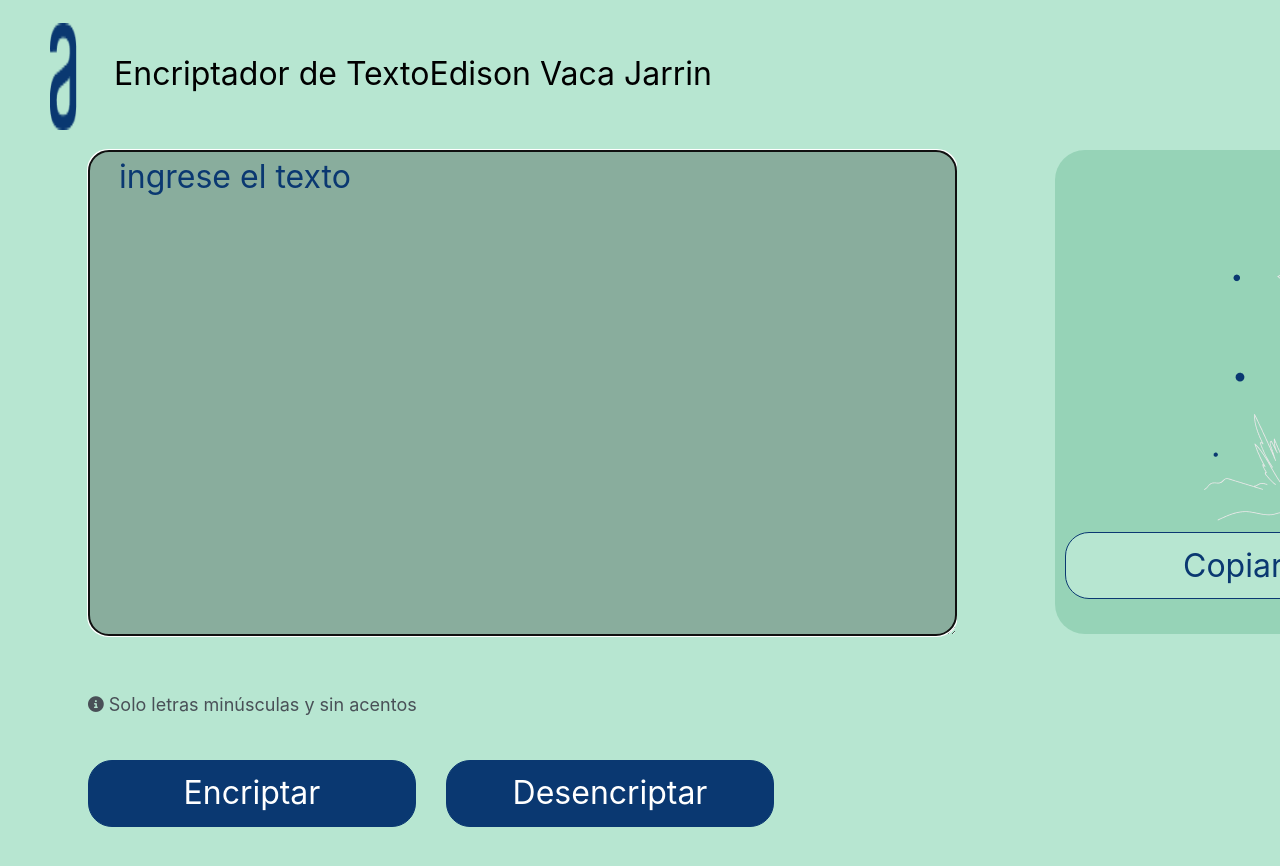
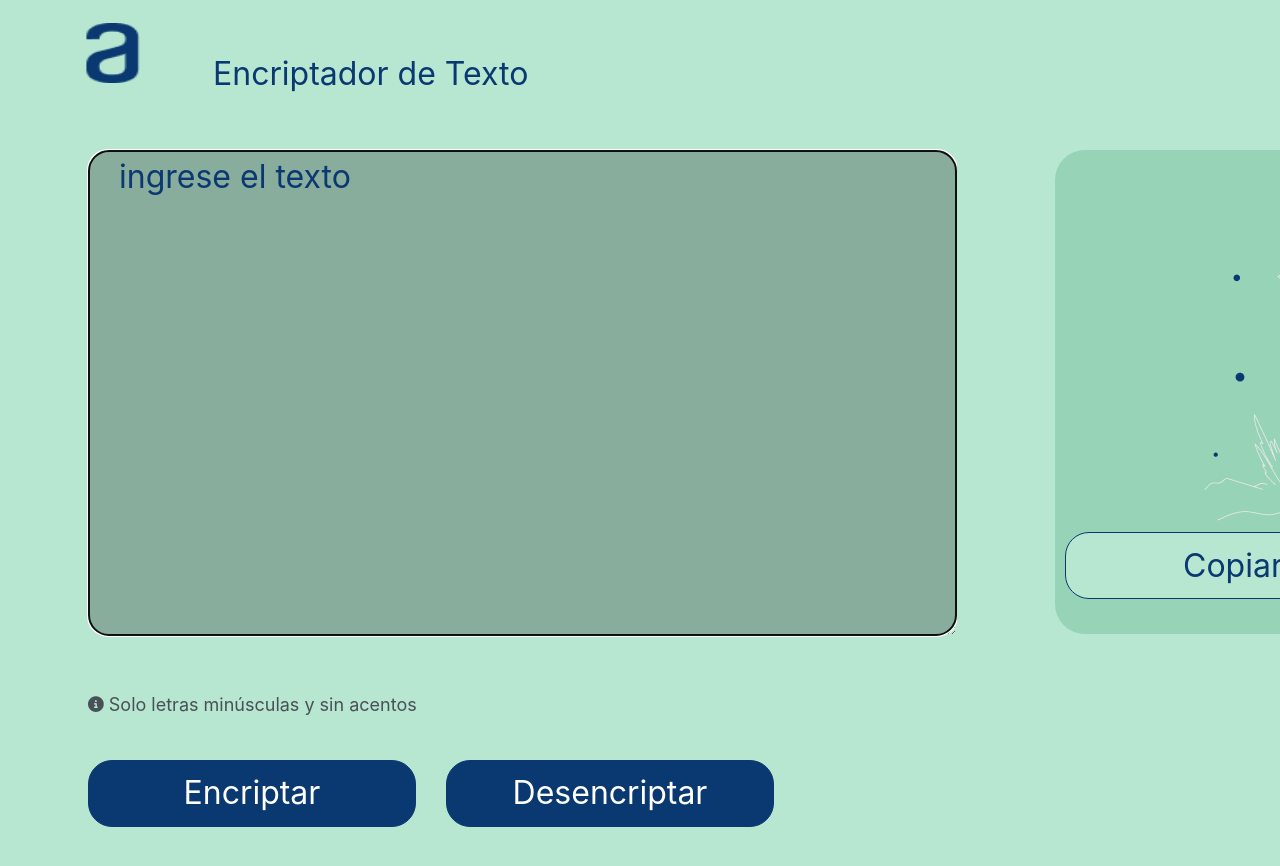
Before and after one commit to edyvaca79/Encriptador, a plain HTML site: page index.html in a window 1280 px wide. Shown: the top 866 px of the page. Drawn offline with Linux system fonts and the light colour scheme.

Commit message:
correcctiones

```diff
--- a/index.html
+++ b/index.html
@@ -1,20 +1,18 @@
 <!DOCTYPE html>
 <html lang="es-ES">
 <head>
+    <title>Proyecto Encriptador</title>
     <meta charset="UTF-8">
     <meta http-equiv="X-UA-Compatible" content="IE=edge">
     <meta name="viewport" content="width=device-width, initial-scale=1.0">
     <link rel="stylesheet" href="style.css">
-
     <script src="https://kit.fontawesome.com/78c035cc37.js" crossorigin="anonymous"></script>
-
 </head>
 
 <body>
     <header class="encabezado">
         <img src="/imagenes/logo.png" class="logo" alt="Logo AluraLatam" >
         <p class="h5">Encriptador de Texto</p>
-        <p> Edison Vaca Jarrin</p>
     </header>
     <main>
         <section>
--- a/style.css
+++ b/style.css
@@ -6,14 +6,15 @@
     line-height: 150%;
 }
 .encabezado{
-    display: flex;
-    text-align: center;
+    display:inline-flex;
     padding-top: 10px;
+    color: #0a3871;
 }
 .logo{
     padding-top: 5px;
     margin-left: 5px;
-    width: 8%;
+    width: 200px;
+    height: 60px;
 }
 main{
     width: auto;
```
Also changed, not shown: 1 other file.
